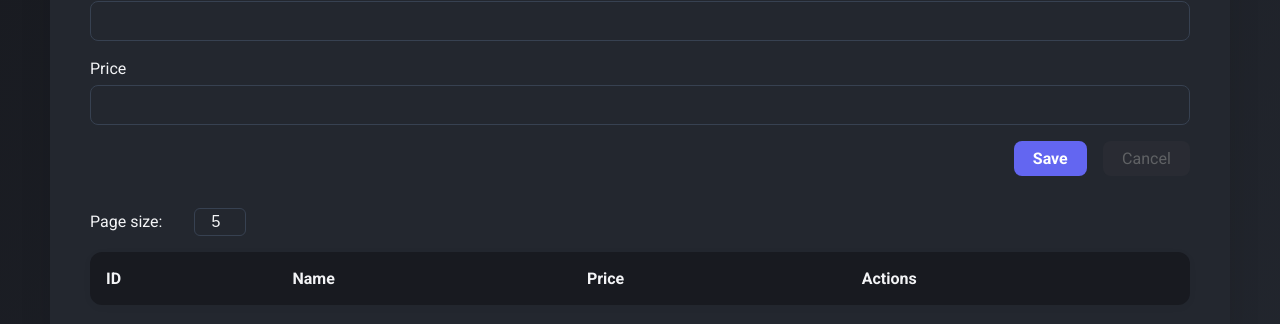
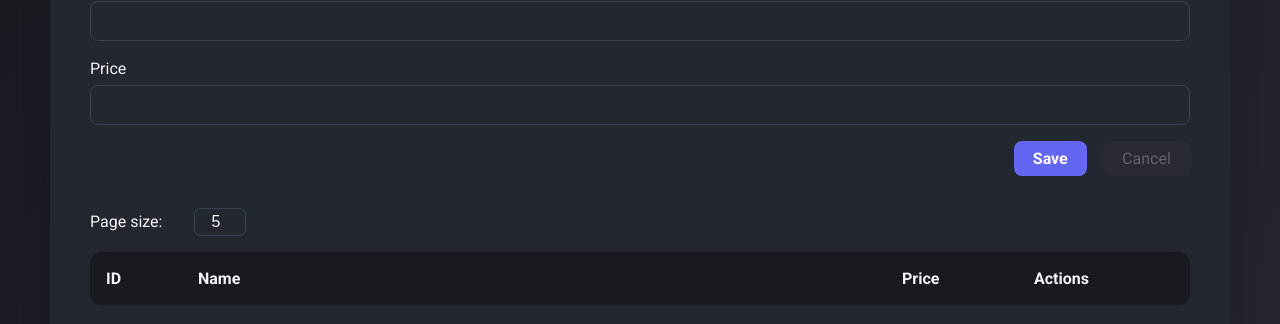
Before and after one commit to FA25-PRN232-SE1708-Group10/ch7-presentation-fe, a website built with Vite: page index.html in a window 1280 px wide. Shown: the part 222-546 px from the top of the page. Built offline with nearby package versions, Linux system fonts and the light colour scheme; files whose address does not match are found by name.

Commit message:
style: set fixed width for columns

```diff
--- a/src/style.css
+++ b/src/style.css
@@ -1,3 +1,24 @@
+#products-table th:nth-child(1),
+#products-table td:nth-child(1) {
+  width: 60px;
+  min-width: 60px;
+  max-width: 80px;
+  text-align: left;
+}
+#products-table th:nth-child(3),
+#products-table td:nth-child(3) {
+  width: 100px;
+  min-width: 80px;
+  max-width: 120px;
+  text-align: left;
+}
+#products-table th:nth-child(4),
+#products-table td:nth-child(4) {
+  width: 140px;
+  min-width: 120px;
+  max-width: 160px;
+  text-align: left;
+}
 /* Disabled button style for Cancel */
 #cancel-edit:disabled,
 .btn:disabled {
```
